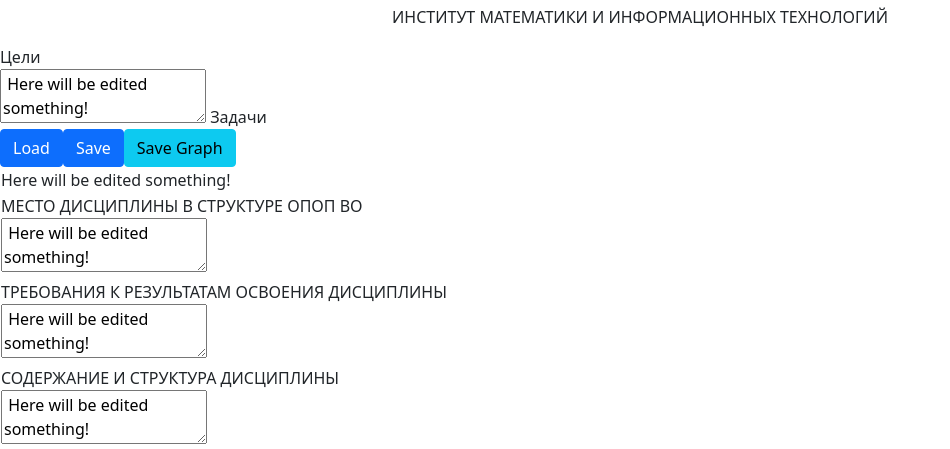
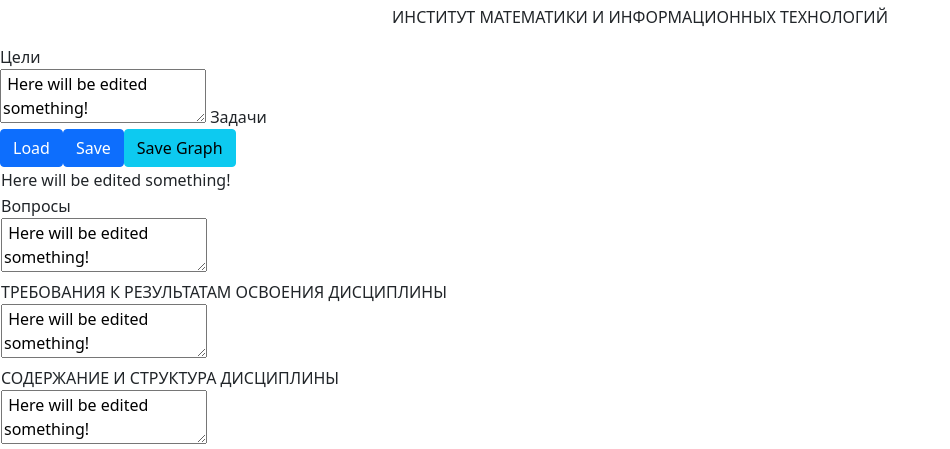
Before and after one commit to isu-enterprise/isu.workprog, a Flask app: page / in a window 1280 px wide. Shown: the part 161-610 px from the top of the page, without its empty margins (0-950 px from the left). Run offline with Flask 2, Linux system fonts and the light colour scheme; parts of the project's set-up code (start-up, migrations or seed data) failed here and were passed over; some libraries are stand-ins or nearby versions.

Commit message:
as of today

```diff
--- a/check.py
+++ b/check.py
@@ -1,8 +1,8 @@
 from cProfile import label
+from pickle import LIST
 from flask import Flask, render_template, jsonify, request
 from rdflib import Graph
 import logging
-
 KG_FILE_NAME = "a.xml.ttl"
 
 G = Graph()
@@ -120,13 +120,15 @@ QUERIES = [
     (("aim", "problem"), [GET_WP_AP, DEL_WP_AP, INS_WP_AP]),
 ]
 
-
 def gettemplates(what):
     for t, qs in QUERIES:
         if what in t:
             return qs
     return None
 
+def create_list(quest):
+
+    return 0
 
 def qsubst(query, substs):
     q = query
--- a/templates/index.html
+++ b/templates/index.html
@@ -4,16 +4,10 @@
 <head>
     <script src="https://cdn.tiny.cloud/1/kaaf4o7jxmlkc9tcrky2avxjor545dy2e13namvnpj5zhcz5/tinymce/5/tinymce.min.js" referrerpolicy="origin"></script>
     <script>
-      tinymce.init({
-        selector: "#div",
-        inline: true,
-        plugins: ["quickbars"],
-        quickbars_selection_toolbar:
-        "styleselect | bold italic forecolor | removeformat",
-        quickbars_insert_toolbar: false,
-        menubar: false,
-        toolbar: false,
-      });
+       tinymce.init({
+    selector: '#myeditablediv',
+    inline: true
+  });
     </script>
     <script src="https://code.jquery.com/jquery-3.6.0.min.js" integrity="sha256-/xUj+3OJU5yExlq6GSYGSHk7tPXikynS7ogEvDej/m4=" crossorigin="anonymous"></script>
     <script src="https://cdn.tiny.cloud/1/kaaf4o7jxmlkc9tcrky2avxjor545dy2e13namvnpj5zhcz5/tinymce/5/tinymce.min.js" referrerpolicy="origin"></script>
@@ -135,6 +129,7 @@
 
     </textarea>
     </section>
+
      <section>
          <table width="100%">
              <tr>
@@ -153,9 +148,9 @@
         Задачи<br/>
         <tr>
           <td>
-            МЕСТО ДИСЦИПЛИНЫ В СТРУКТУРЕ ОПОП ВО <br/>
+            Вопросы <br/>
             <form method="post">
-              <textarea id="texteditor" data-tag="" class="edit-text"> Here will be edited something! </textarea>
+              <textarea id="texteditor-quest" data-tag="quest" class="edit-text"> Here will be edited something! </textarea>
             </form>
           </td>
         </tr>
```
